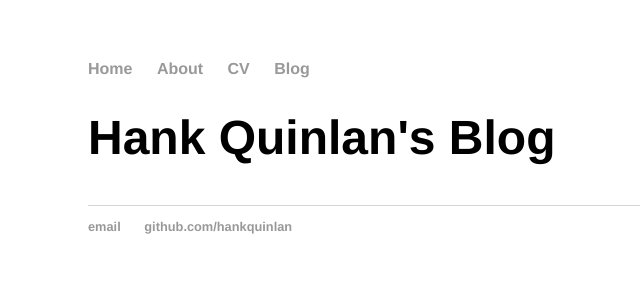
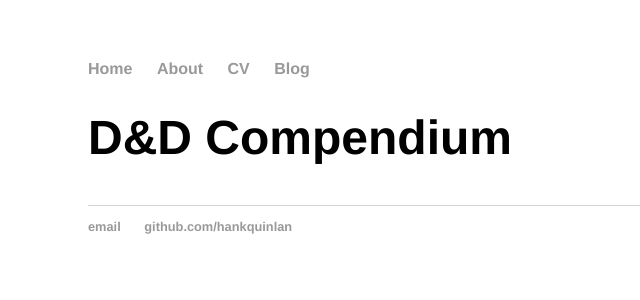
Before and after one commit to FluffsterDM/FluffsterDM.github.io, a Jekyll site: the page built from blog/index.html, in a window 1280 px wide. Shown: the top 300 px of the page, without its empty margins (104-744 px from the left). Built offline with Jekyll 4.4.1, drawn with Linux system fonts in a browser that asks for light colours.

Commit message:
Update index.html

```diff
--- a/blog/index.html
+++ b/blog/index.html
@@ -1,6 +1,6 @@
 ---
 layout: default
-title: Hank Quinlan's Blog
+title: D&amp;D Compendium
 ---
 	<h1>{{ page.title }}</h1>
 	<ul class="posts">
```
